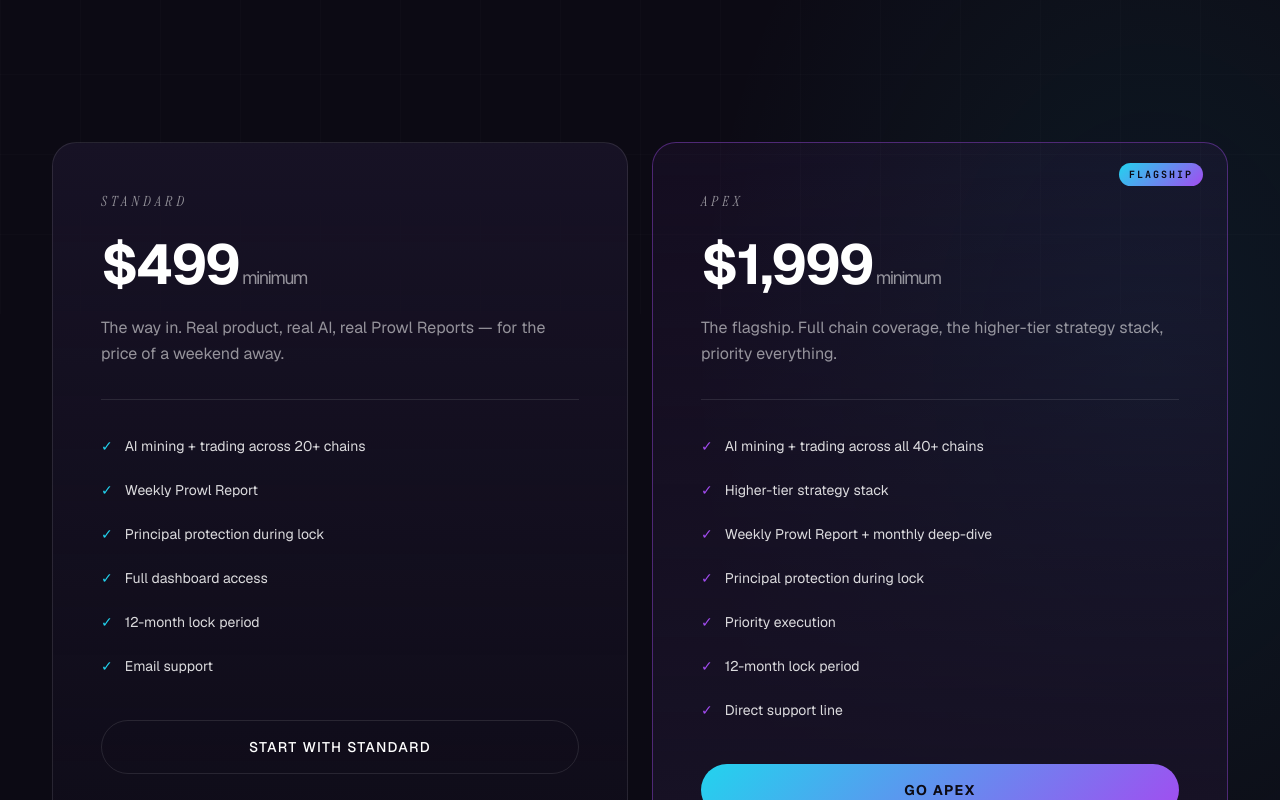
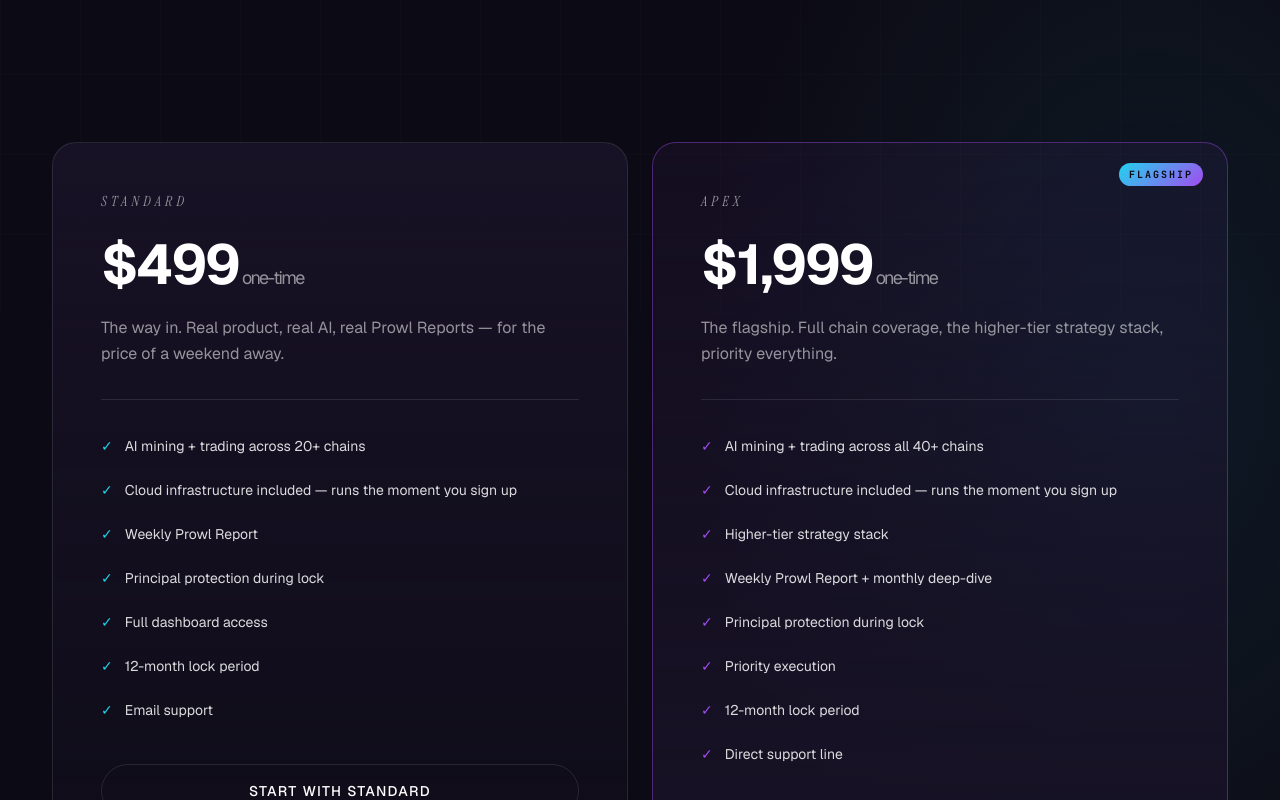
Before and after one commit to skeletonking1984/mukala-web, a Next.js app: page /tiers in a window 1280 px wide. Shown: the part 486-1286 px from the top of the page. Built offline with nearby package versions, Linux system fonts and the light colour scheme; no server answers.

Commit message:
verbiage updates on tiers

```diff
--- a/app/(marketing)/faq/page.tsx
+++ b/app/(marketing)/faq/page.tsx
@@ -39,6 +39,10 @@
   {
     q: "Why 'not financial advice' at the bottom?",
     a: "Because we're not licensed to give financial advice yet, and saying we are would be illegal. We know that disclaimer is the whole industry's escape hatch and we don't love it. The destination is a Mukala that can stand behind its calls. That's a long road and we're walking it deliberately.",
+  },
+  {
+    q: "Do I need to buy a device or set anything up?",
+    a: "No. The moment you sign up, you're running on Mukala's infrastructure. No hardware, no install, no waiting for a box to ship. The prowl starts within the day. If you ever want a dedicated device of your own, that's an option later — but it's never required.",
   },
 ];
 
--- a/lib/tiers.ts
+++ b/lib/tiers.ts
@@ -12,11 +12,12 @@
     name: "Standard",
     price: 499,
     priceLabel: "$499",
-    priceSuffix: "minimum",
+    priceSuffix: "one-time",
     tagline:
       "The way in. Real product, real AI, real Prowl Reports — for the price of a weekend away.",
     features: [
       "AI mining + trading across 20+ chains",
+      "Cloud infrastructure included — runs the moment you sign up",  // ← NEW
       "Weekly Prowl Report",
       "Principal protection during lock",
       "Full dashboard access",
@@ -30,11 +31,12 @@
     name: "Apex",
     price: 1999,
     priceLabel: "$1,999",
-    priceSuffix: "minimum",
+    priceSuffix: "one-time",
     tagline:
       "The flagship. Full chain coverage, the higher-tier strategy stack, priority everything.",
     features: [
       "AI mining + trading across all 40+ chains",
+      "Cloud infrastructure included — runs the moment you sign up",  // ← NEW
       "Higher-tier strategy stack",
       "Weekly Prowl Report + monthly deep-dive",
       "Principal protection during lock",
```
